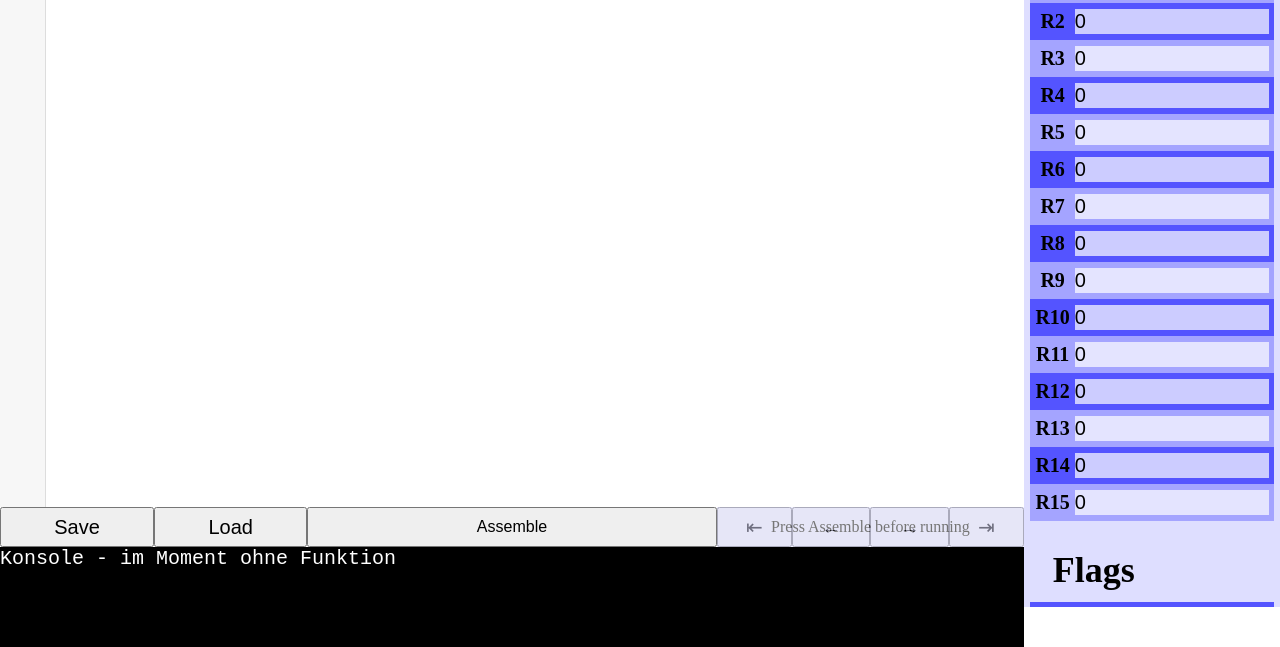
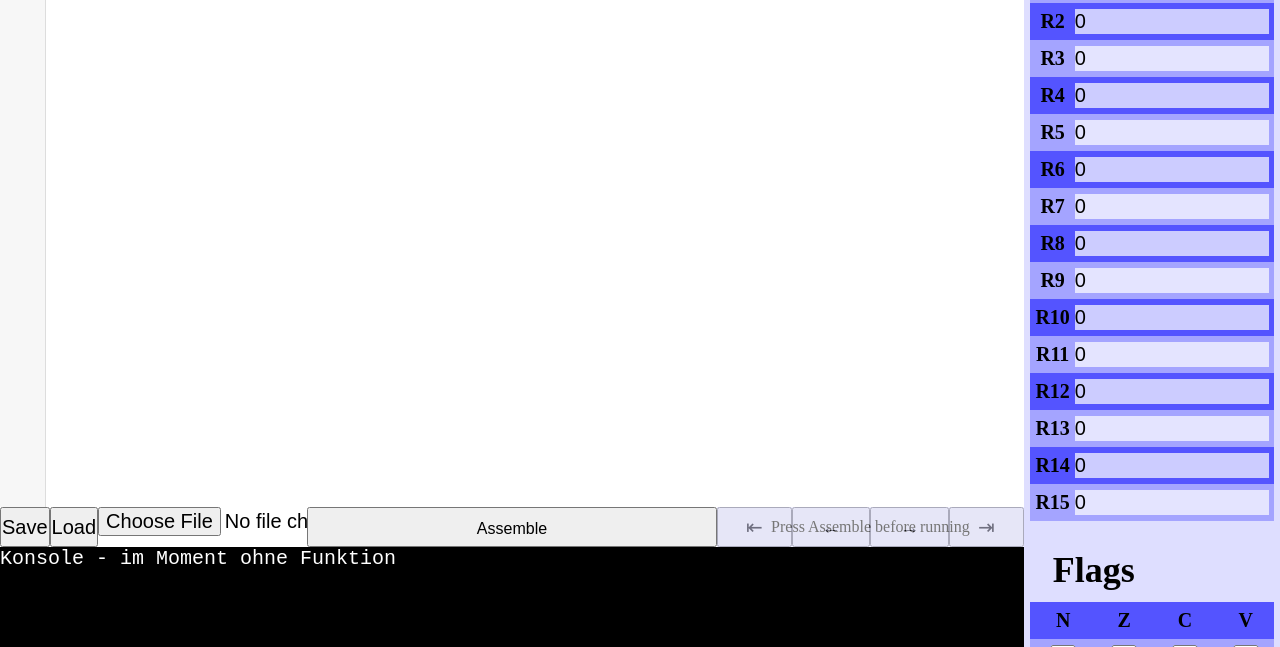
Before and after one commit to LLorenz/ARM-Interpreter, a plain HTML site: page index.html in a window 1280 px wide. Shown: the part 153-800 px from the top of the page. Drawn offline with nearby package versions, Linux system fonts and the light colour scheme.

Commit message:
WIP on Control Panel / Load File

```diff
--- a/index.html
+++ b/index.html
@@ -99,7 +99,9 @@
 			$scope.loadFile = function() {
 				// TODO: Implement File Loader
 				alert("Load File");
-			}
+				//$('#file-load').click();
+				$('#file-load').trigger("click");
+			};
 			$scope.saveFile = function() {
 				// TODO: Implement File Saving Dialog
 				alert("Save File");
@@ -212,16 +214,17 @@
       <div>Abort run</div>
     </div>
     <div id="header">ARM-Interpreter</div>
-    <form id="asm-input" ng-submit="assembleOrDestroy()">
+    <form id="asm-input">
 			<div id="controlContainer">
 				<div id="fileInteraction">
 					<div id="fileInteractionContainer">
-					<button ng-click="saveFile()">Save</button>
-					<button ng-click="loadFile()">Load</button>
+						<button id="saveFile" ng-click="saveFile()">Save</button>
+						<button id="loadFile" ng-click="loadFile()">Load</button>
+						<input type="file"/>
 					</div>
 				</div>
 				<div id="assembleContainer">
-				<input id="assembleSubmit" type="submit" value="{{assembly ? 'Edit' : 'Assemble'}}" ng-disabled="abortRunCallback">
+					<button id="assembleSubmit" ng-click="assembleOrDestroy()" type="submit" ng-disabled="abortRunCallback">{{assembly ? 'Edit' : 'Assemble'}}</button>
 				</div>
 				<div id="controls">
 					<div id="controls-flex">
--- a/standard.css
+++ b/standard.css
@@ -53,7 +53,7 @@ html {
 	background-color:#ddf;
 }
 
-#asm-input input[type=submit] {
+#assembleSubmit {
 	width:100%;
 	font-size: 0.8em;
 	height:2.5em;
@@ -91,7 +91,7 @@ html {
 processor-state {
 	background-color:#dedeff;
 	top:0em;
-	bottom:2em;
+	bottom:0em;
 	width:20%;
 	right:0;
 }
@@ -240,3 +240,7 @@ h2 {
 	right: 0;
 	text-align: center;
 }
+
+.display-none {
+	display:none;
+}
```
Lines whose indentation alone changed are shown as unchanged.
